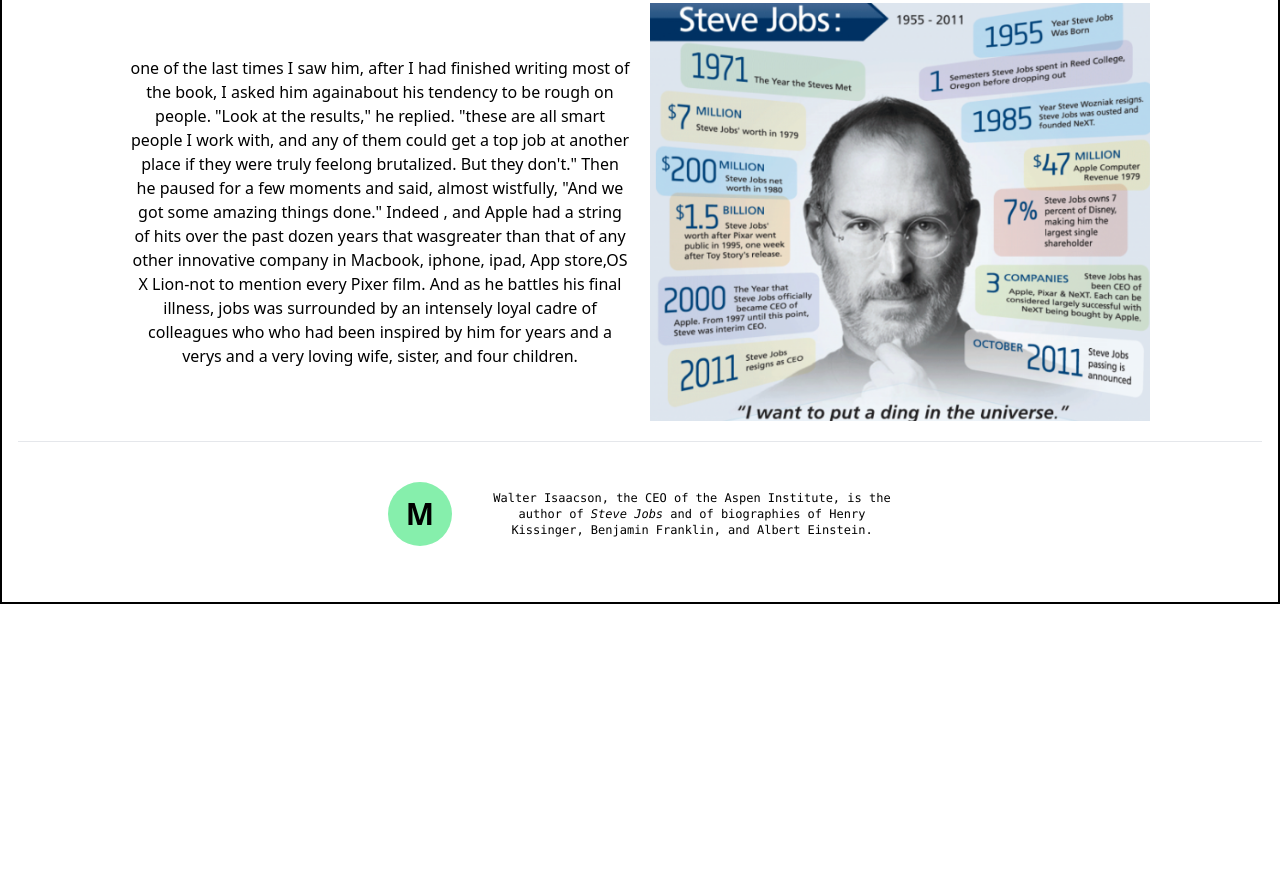
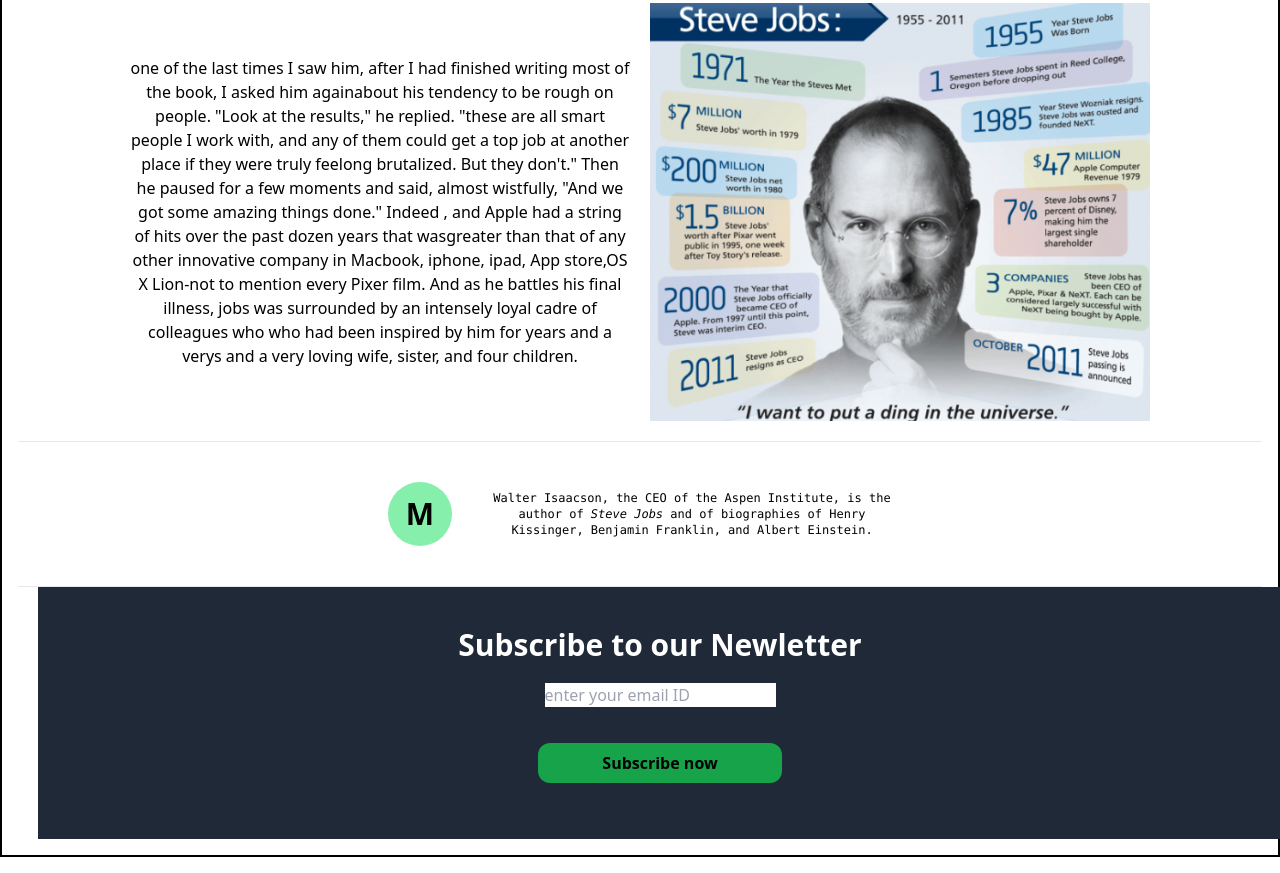
Before and after one commit to nikhilxtech/My-Fullstack-Learnings, a plain HTML site: page week-10-tailwind/assignment/dist/index.html in a window 1280 px wide. Shown: the part 882-1755 px from the top of the page. Before the commit the page ends 1502 px from the top, so only its background shows below. Drawn offline with Linux system fonts and the light colour scheme.

Commit message:
feat: :fire: tailwind css assignment Q-7

```diff
--- a/week-10-tailwind/assignment/dist/index.html
+++ b/week-10-tailwind/assignment/dist/index.html
@@ -38,6 +38,19 @@
           </p>
 
    </div>
+   <hr>
+   <div class="bg-gray-800 w-full py-10 mx-5">
+    <h1 class="text-center text-3xl font-semibold text-white">
+        Subscribe to our Newletter
+    </h1>
+    <div class="px-5 mt-5">
+        <input type="email" placeholder="enter your email ID">
+        <div class="flex justify-center mt-5">
+            <button class="bg-green-600 py-2 px-16 my-4 rounded-xl font-semibold">Subscribe now</button>
+        </div>
+    </div>
+
+   </div>
 
    </div>
 
```
Also changed, not shown: week-10-tailwind/assignment/dist/style.css.
